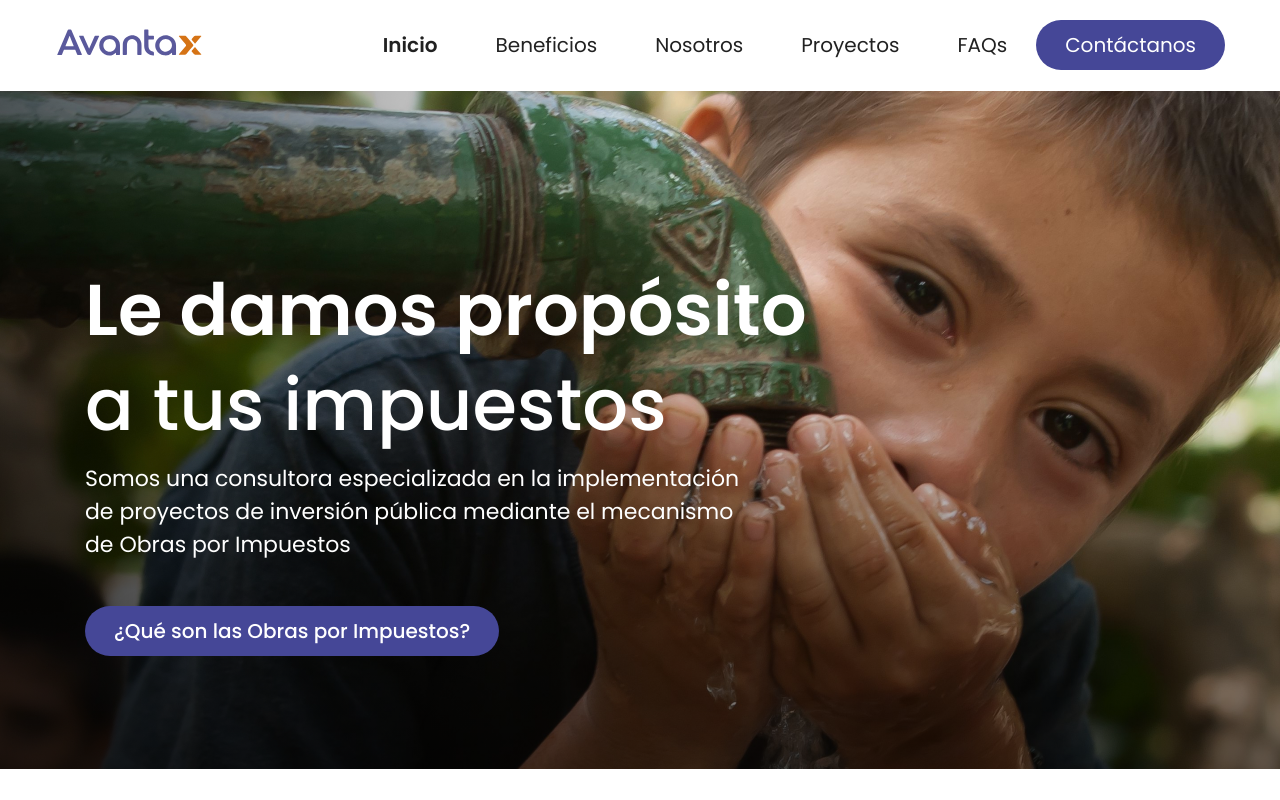
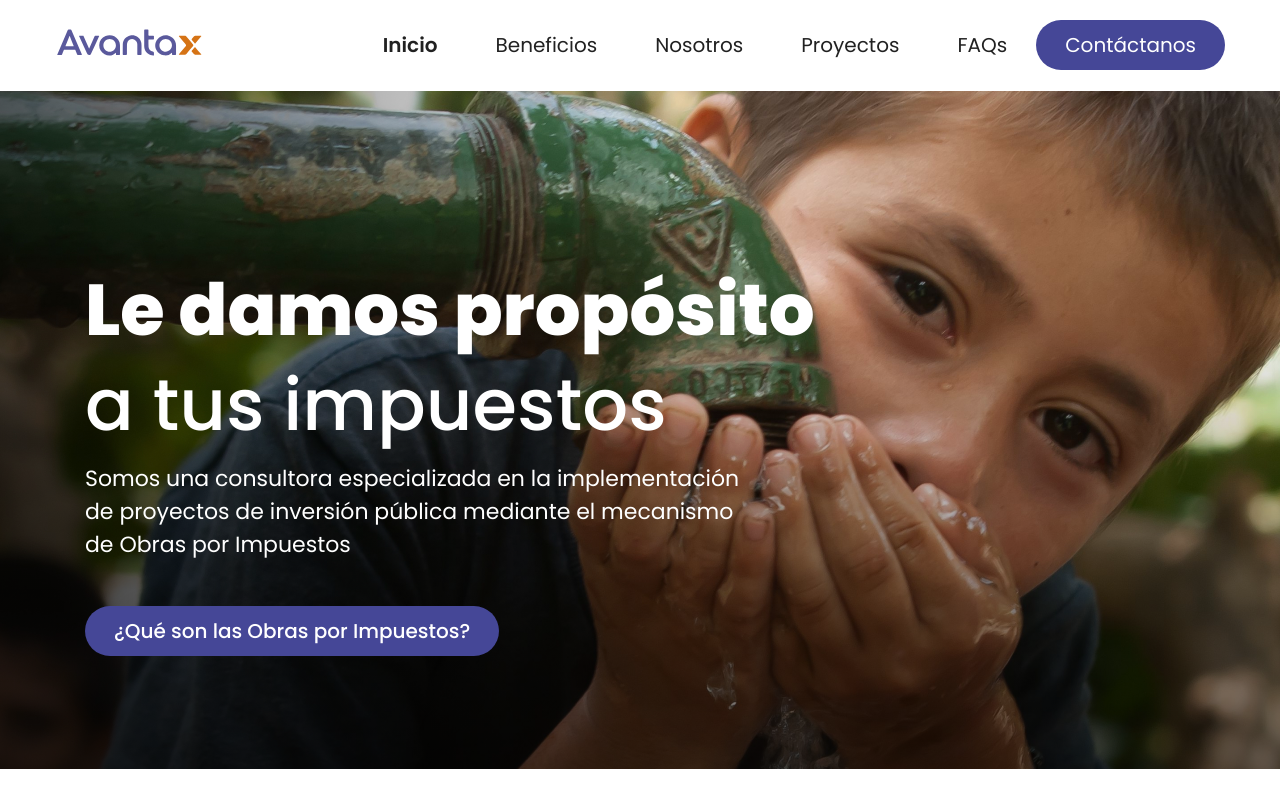
Before and after one commit to vr1eva/avantax, a Next.js app: page / in a window 1280 px wide. Shown: the top 800 px of the page. Built offline with nearby package versions, Linux system fonts and the light colour scheme.

Commit message:
fix important style

```diff
--- a/styles/globals.css
+++ b/styles/globals.css
@@ -16,7 +16,7 @@ a {
 }
 
 b {
-  font-weight: 600 !important;
+  font-weight: 600;
 }
 
 :root {
```
